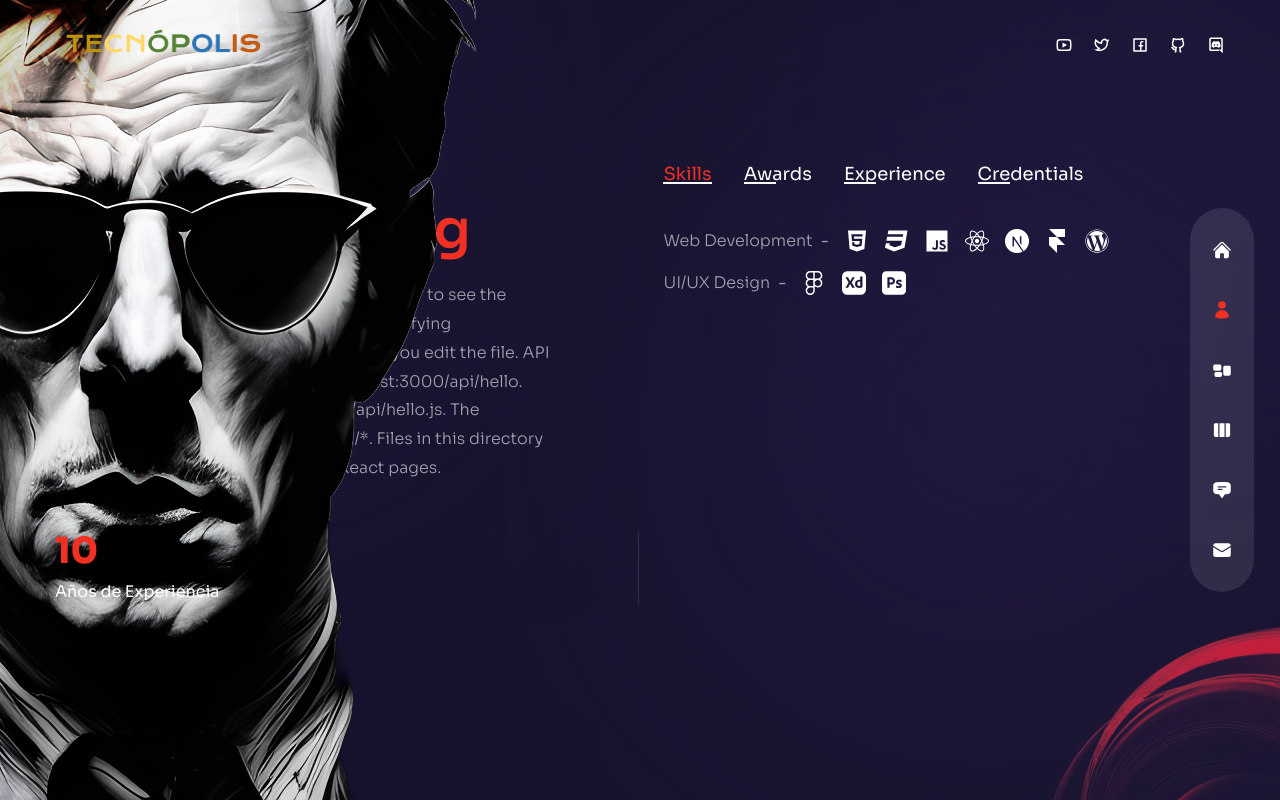
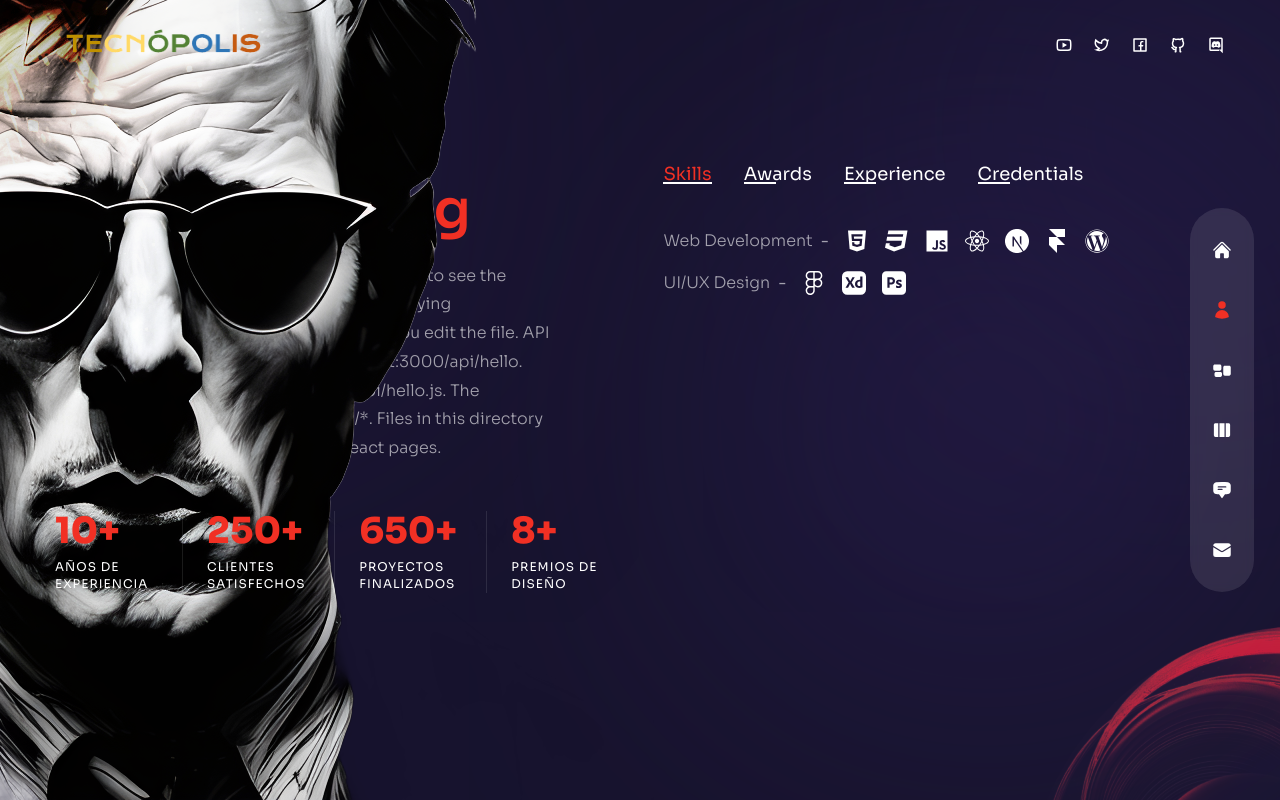
Before and after one commit to satara2358/portfolio, a Next.js app: page /about in a window 1280 px wide. Built offline with nearby package versions, Linux system fonts and the light colour scheme.

Commit message:
UpdateAbout

```diff
--- a/pages/about/index.js
+++ b/pages/about/index.js
@@ -95,28 +95,74 @@
       </motion.div>
       <div className="container mx-auto h-full flex flex-col items-center xl:flex-row gap-x-6">
         <div className="flex-1 flex flex-col justify-center">
-          <h2 className="h2">
+          <motion.h2
+            variants={fadeIn('right', 0.2 )}
+            initial='hidden'
+            animate='show'
+            exit='hidden'
+            className="h2">
             Capting
             <span className="text-accent">
               desing
             </span>
-          </h2>
-          <p className="max-w-[500px] mx-auto xl:mx-0 mb-6 xl:mb-12 px-2 xl:px-0">
+          </motion.h2>
+          <p
+            variants={fadeIn('right', 0.4 )}
+            initial='hidden'
+            animate='show'
+            exit='hidden'
+            className="max-w-[500px] mx-auto xl:mx-0 mb-6 xl:mb-12 px-2 xl:px-0">
             Open http://localhost:3000 with your browser to see the result. You can start editing he page by modifying pages/index.js. The page auto-updates as you edit the file. API routes can be accessed on http://localhost:3000/api/hello. This endpoint can be edited in pages/api/hello.js.
             The pages/api directory is mapped to /api/*. Files in this directory are treated as API routes instead of React pages.
           </p>
-          <div>
-            <div>
+          <motion.div
+            variants={fadeIn('right', 0.6)}
+            initial='hidden'
+            animate='show'
+            exit='hidden'
+            className="hidden md:flex md:max-w-xl xl:max-w-none mx-auto xl:mx-0 mb-8">
+            <div className="flex flex-1 xl:gap-x-6">
               <div className="relative flex-1 after:w-[1px] after:h-full after:bg-white/10 after:absolute after:top-0 after:right-0">
                 <div className="text-2xl xl:text-4xl font-extrabold text-accent mb-2">
-                  <CountUp start={0} end={10} duration={10}/>
+                  <CountUp start={0} end={10} duration={10}/>+
                 </div>
-                <div>Años de Experiencia</div>
+                <div className="text-xs uppercase tracking-[1px] leading-[1.4] max-w-[100px]">
+                  Años de Experiencia
+                </div>
+              </div>
+              <div className="relative flex-1 after:w-[1px] after:h-full after:bg-white/10 after:absolute after:top-0 after:right-0">
+                <div className="text-2xl xl:text-4xl font-extrabold text-accent mb-2">
+                  <CountUp start={0} end={250} duration={5}/>+
+                </div>
+                <div className="text-xs uppercase tracking-[1px] leading-[1.4] max-w-[100px]">
+                  Clientes Satisfechos
+                </div>
+              </div>
+              <div className="relative flex-1 after:w-[1px] after:h-full after:bg-white/10 after:absolute after:top-0 after:right-0">
+                <div className="text-2xl xl:text-4xl font-extrabold text-accent mb-2">
+                  <CountUp start={0} end={650} duration={5}/>+
+                </div>
+                <div className="text-xs uppercase tracking-[1px] leading-[1.4] max-w-[100px]">
+                  Proyectos Finalizados
+                </div>
+              </div>
+              <div className="relative flex-1">
+                <div className="text-2xl xl:text-4xl font-extrabold text-accent mb-2">
+                  <CountUp start={0} end={8} duration={5}/>+
+                </div>
+                <div className="text-xs uppercase tracking-[1px] leading-[1.4] max-w-[100px]">
+                  Premios de Diseño
+                </div>
               </div>
             </div>
-          </div>
+          </motion.div>
         </div>
-        <div className=" flex flex-col w-full xl:max-w-[48%] h-[480px]">
+        <motion.div
+          variants={fadeIn('left', 0.4)}
+          initial='hidden'
+          animate='show'
+          exit='hidden'
+          className=" flex flex-col w-full xl:max-w-[48%] h-[480px]">
           <div className="flex gap-x-4 xl:gap-x-8 mx-auto xl:mx-0 mb-4">
             {aboutData.map((item, itemIndex) => {
               return (
@@ -155,7 +201,7 @@
               )
             })}
           </div>
-        </div>
+        </motion.div>
       </div>
     </div>
   )
```
